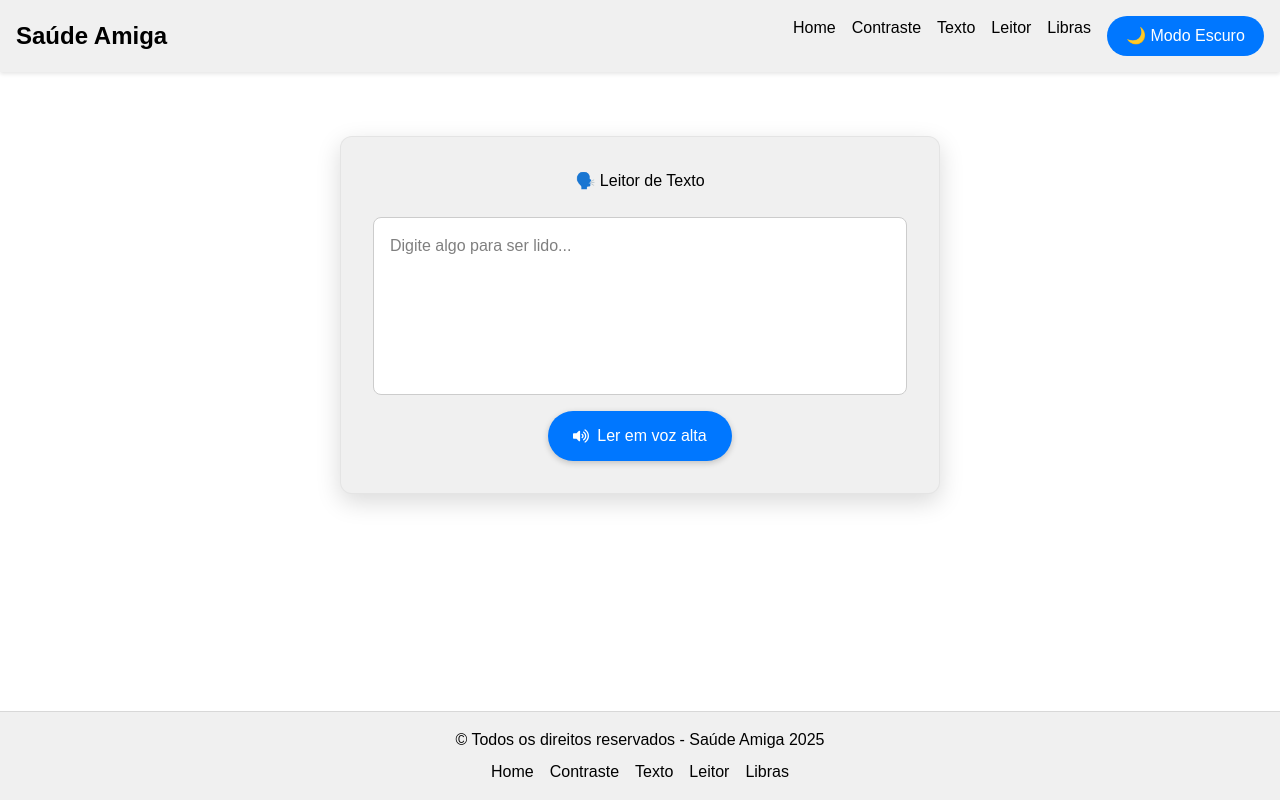
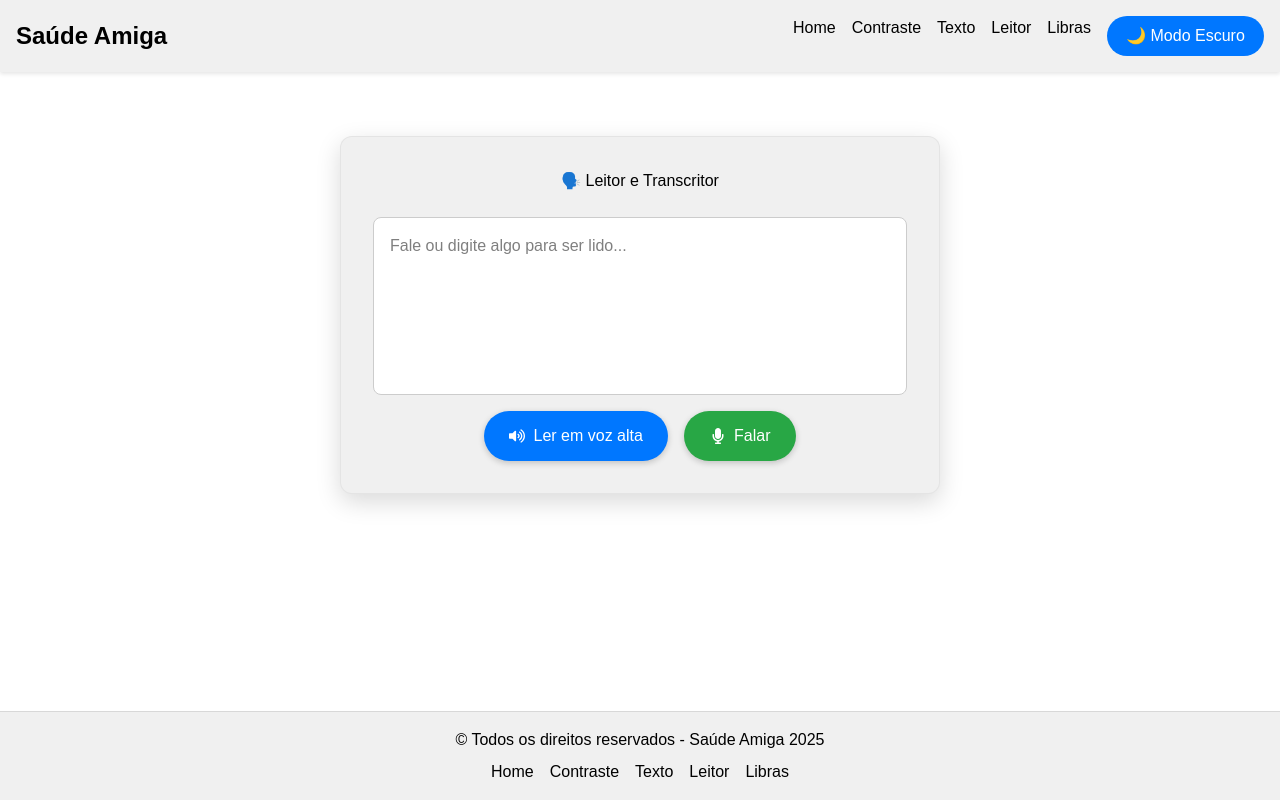
Before and after one commit to saude-amiga/saude-amiga-next, a React (Vite) app: page /leitor in a window 1280 px wide. Built offline with nearby package versions, Linux system fonts and the light colour scheme.

Commit message:
feat(Leitor): adicionando transcrição

```diff
--- a/src/routes/Leitor/index.tsx
+++ b/src/routes/Leitor/index.tsx
@@ -1,15 +1,70 @@
-import { useState } from "react";
-import { FaVolumeUp } from "react-icons/fa";
+import { useState, useRef, useEffect } from "react";
+import { FaVolumeUp, FaMicrophone, FaTimes } from "react-icons/fa";
 
-export default function Leitor() {
+export default function LeitorTranscritor() {
   const [texto, setTexto] = useState("");
+  const [ouvindo, setOuvindo] = useState(false);
+  const [suporte, setSuporte] = useState(true);
+  const recognitionRef = useRef<SpeechRecognition | null>(null);
+
+  useEffect(() => {
+    const SpeechRecognition =
+      window.SpeechRecognition || window.webkitSpeechRecognition;
+
+    if (!SpeechRecognition) {
+      setSuporte(false);
+      return;
+    }
+
+    const recognition = new SpeechRecognition();
+    recognition.lang = "pt-BR";
+    recognition.interimResults = true;
+    recognition.continuous = true;
+
+    recognition.onresult = (event) => {
+      let novoTexto = texto;
+      for (let i = event.resultIndex; i < event.results.length; i++) {
+        const result = event.results[i];
+        const transcrito = result[0].transcript;
+        if (result.isFinal) {
+          novoTexto += " " + transcrito;
+        } else {
+          novoTexto += " " + transcrito;
+        }
+      }
+      setTexto(novoTexto.trim());
+    };
+
+    recognition.onerror = (event) => {
+      console.error("Erro no reconhecimento:", event.error);
+    };
+
+    recognition.onend = () => {
+      setOuvindo(false);
+    };
+
+    recognitionRef.current = recognition;
+  }, [texto]);
 
   const lerTexto = () => {
-        if (!texto.trim()) return;
+    const textoParaLer = texto.trim();
+    if (!textoParaLer) return;
 
-        const utterance = new SpeechSynthesisUtterance(texto);
+    const utterance = new SpeechSynthesisUtterance(textoParaLer);
     utterance.lang = "pt-BR";
     speechSynthesis.speak(utterance);
+  };
+
+  const alternarReconhecimento = () => {
+    if (!recognitionRef.current) return;
+
+    if (ouvindo) {
+      recognitionRef.current.stop();
+      setOuvindo(false);
+    } else {
+      recognitionRef.current.start();
+      setOuvindo(true);
+    }
   };
 
   return (
@@ -18,10 +73,10 @@ export default function Leitor() {
         maxWidth: "600px",
         margin: "2rem auto",
         padding: "2rem",
-                backgroundColor: "var(--card-bg)", // respeita tema
+        backgroundColor: "var(--card-bg)",
         borderRadius: "12px",
-                border: "1px solid rgba(0, 0, 0, 0.05)", // borda leve
-                boxShadow: "0 8px 24px rgba(0, 0, 0, 0.15)", // sombra mais profunda
+        border: "1px solid rgba(0, 0, 0, 0.05)",
+        boxShadow: "0 8px 24px rgba(0, 0, 0, 0.15)",
         color: "var(--user-font-color)",
         fontSize: "var(--user-font-size)",
         fontFamily: "var(--user-font-family)",
@@ -31,13 +86,12 @@ export default function Leitor() {
         textAlign: "center",
       }}
     >
-
-            <h1 style={{ marginBottom: "1.5rem" }}>🗣️ Leitor de Texto</h1>
+      <h1 style={{ marginBottom: "1.5rem" }}>🗣️ Leitor e Transcritor</h1>
 
       <textarea
         value={texto}
         onChange={(e) => setTexto(e.target.value)}
-                placeholder="Digite algo para ser lido..."
+        placeholder="Fale ou digite algo para ser lido..."
         rows={6}
         style={{
           width: "100%",
@@ -53,6 +107,7 @@ export default function Leitor() {
         }}
       />
 
+      <div style={{ display: "flex", gap: "1rem", justifyContent: "center" }}>
         <button
           onClick={lerTexto}
           style={{
@@ -81,6 +136,45 @@ export default function Leitor() {
           <FaVolumeUp />
           Ler em voz alta
         </button>
+
+        <button
+          onClick={alternarReconhecimento}
+          disabled={!suporte}
+          style={{
+            padding: "0.8rem 1.6rem",
+            fontSize: "1rem",
+            borderRadius: "999px",
+            backgroundColor: !suporte ? "#cc0000" : ouvindo ? "#999" : "#28a745",
+            color: "#fff",
+            border: "none",
+            cursor: suporte ? "pointer" : "not-allowed",
+            display: "inline-flex",
+            alignItems: "center",
+            gap: "0.5rem",
+            boxShadow: "0 2px 6px rgba(0,0,0,0.2)",
+            transition: "transform 0.2s ease, box-shadow 0.2s ease",
+          }}
+          onMouseEnter={(e) => {
+            if (suporte) {
+              e.currentTarget.style.transform = "scale(1.05)";
+              e.currentTarget.style.boxShadow = "0 4px 8px rgba(0,0,0,0.3)";
+            }
+          }}
+          onMouseLeave={(e) => {
+            e.currentTarget.style.transform = "scale(1)";
+            e.currentTarget.style.boxShadow = "0 2px 6px rgba(0,0,0,0.2)";
+          }}
+        >
+          {!suporte ? <FaTimes /> : <FaMicrophone />}
+          {!suporte ? "Não suportado" : ouvindo ? "Parar" : "Falar"}
+        </button>
+      </div>
+
+      {!suporte && (
+        <p style={{ marginTop: "1rem"}}>
+          Seu navegador não suporta reconhecimento de voz.
+        </p>
+      )}
     </div>
   );
 }
```
Lines whose indentation alone changed are shown as unchanged.
